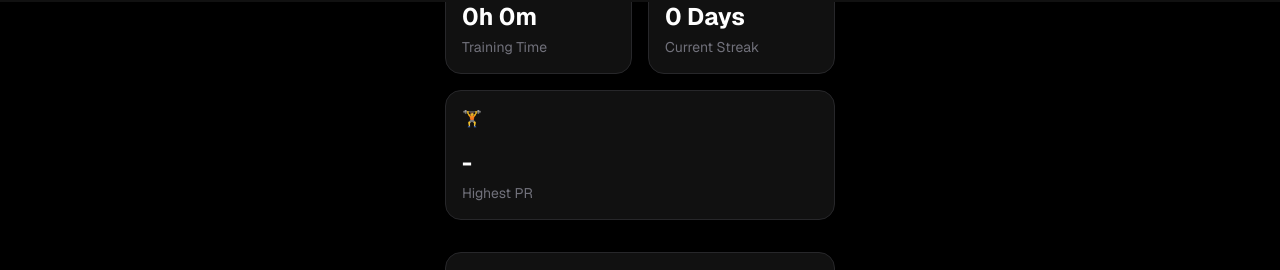
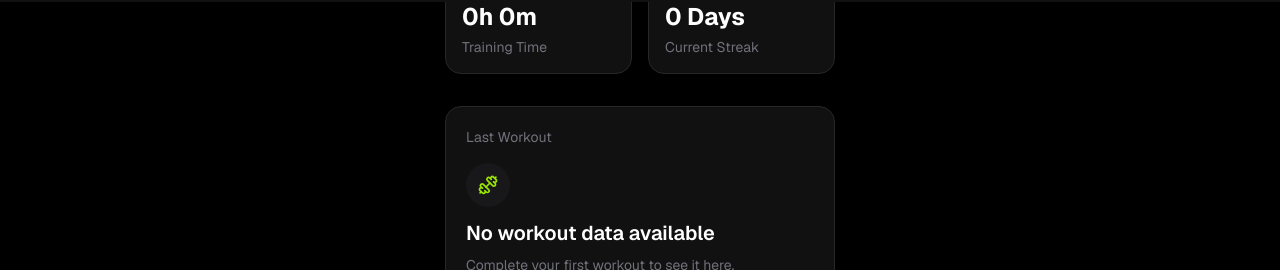
Before and after one commit to imrangfx/dont-over-train, a Next.js app: page /profile in a window 1280 px wide. Shown: the part 798-1068 px from the top of the page. Built offline with nearby package versions, Linux system fonts and the light colour scheme; no server answers.

Commit message:
refactor: remove unused exercise analytics import and highest PR display for a cleaner profile page

```diff
--- a/app/profile/page.tsx
+++ b/app/profile/page.tsx
@@ -14,7 +14,6 @@ import { loadPersonalRecords } from "@/lib/personalRecords";
 import { getHighestPersonalRecord, type PersonalRecord } from "@/lib/progression";
 import { calculateBodyPartLevel } from "@/lib/bodyPartProgression";
 import { getFriendCount } from "@/lib/friendService";
-import { exerciseHref } from "@/lib/exerciseAnalytics";
 import { buildLevelShareCard } from "@/lib/shareCard";
 import {
   CircleUserRound,
@@ -475,15 +474,6 @@ export default function ProfilePage() {
               value={`${currentStreak} Days`}
             />
 
-            <div className="col-span-2">
-              <StatCard
-                icon={<span aria-hidden="true">🏋</span>}
-                title={highestPR ? `Highest PR • ${highestPR.exerciseName}` : "Highest PR"}
-                value={highestPR ? `${highestPR.weight} kg` : "-"}
-                href={highestPR ? exerciseHref(highestPR.exerciseName) : undefined}
-              />
-            </div>
-
           </div>
         )}
 
```
